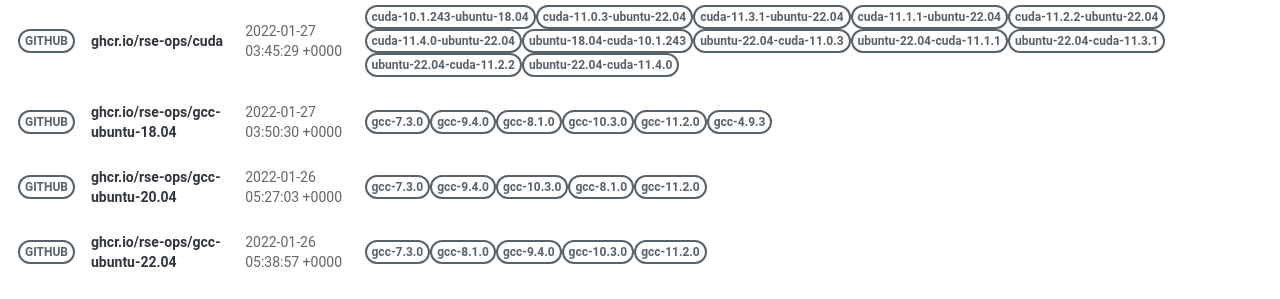
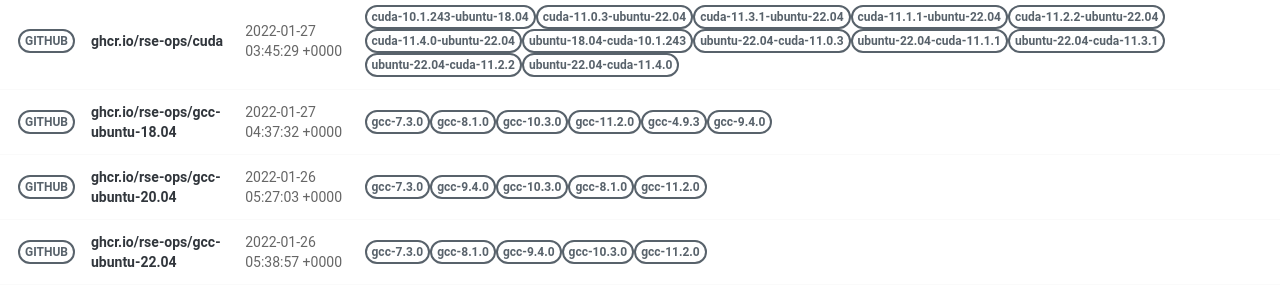
Before and after one commit to rse-ops/docker-images, a Jekyll site: the page built from pages/index.md, in a window 1280 px wide. Shown: the part 502-801 px from the top of the page. Built offline with Jekyll 4.4.1, drawn with Linux system fonts in a browser that asks for light colours; nearby versions of some CDN libraries.

Commit message:
Automated push to update library 2022-01-27

```diff
--- a/_library/ghcr.io-rse-ops-gcc-ubuntu-18.04.md
+++ b/_library/ghcr.io-rse-ops-gcc-ubuntu-18.04.md
@@ -1,7 +1,7 @@
 ---
 layout: container
 name: ghcr.io/rse-ops/gcc-ubuntu-18.04
-updated_at: 2022-01-27 03:50:30.432805
+updated_at: 2022-01-27 04:37:32.287360
 
 
 container_url: https://github.com/orgs/rse-ops/packages/container/package/gcc-ubuntu-18.04
```
Also changed, not shown: other parts of _library/ghcr.io-rse-ops-gcc-ubuntu-18.04.md (+3 -3 lines).
